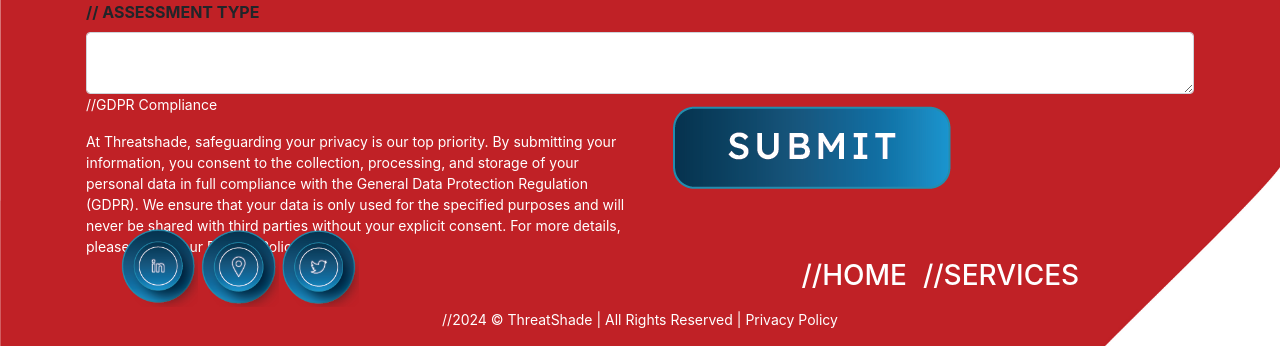
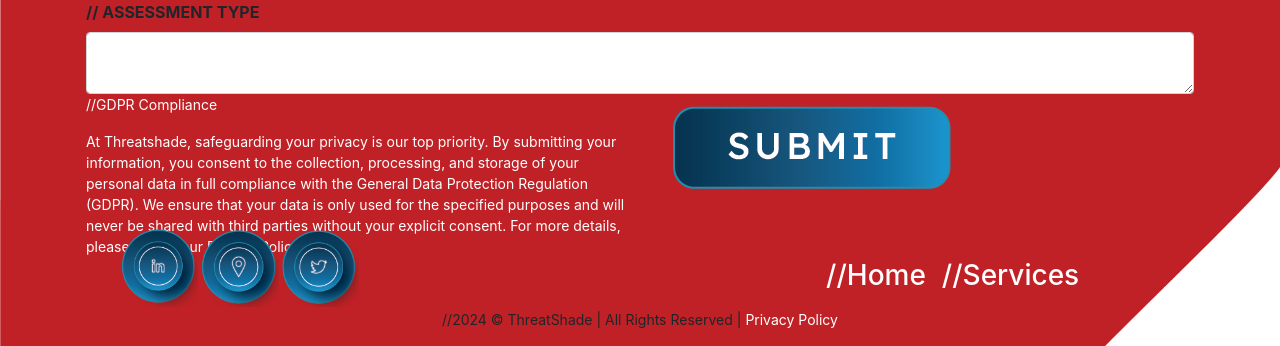
Before and after one commit to SeanKDugg/threatshade, a Flask app: page /contact-us/ in a window 1280 px wide. Shown: the part 454-800 px from the top of the page. Run offline with Flask 3, Linux system fonts and the light colour scheme.

Commit message:
change text to black

```diff
--- a/templates/footer-contact.html
+++ b/templates/footer-contact.html
@@ -3,7 +3,7 @@
 {% block footer %}
     {{ super() }}
     <footer class="w-100">
-        <div class="container w-100">
+        <div class="container w-100 text-black">
             <div class="d-flex container flex-row justify-content-between ">
                 <div class="d-flex flex-row align-content-end ml-3 flex-shrink">
                     <a href="https://www.linkedin.com/">
@@ -17,14 +17,14 @@
                     </a>
                 </div>
                 <div class="container d-flex flex-row flex-grow mr-3 justify-content-end footer-links navbar">
-                    <div class=" d-flex flex-row justify-content-around align-content-start uppercase">
-                        <a href="{{ url_for('index') }}" class="m-2 h3">//Home</a>
-                        <a href="{{ url_for('services') }}" class="m-2 h3">//Services</a>
+                    <div class=" d-flex flex-row justify-content-around align-content-start uppercasek">
+                        <a href="{{ url_for('index') }}" class="m-2 h3 text-black">//Home</a>
+                        <a href="{{ url_for('services') }}" class="m-2 h3 text-black">//Services</a>
                     </div>
                 </div>
             </div>
-            <div class="text-white container d-flex flex-column justify-content-center w-100 small">
-                <p class="d-flex flex-row justify-content-center">//2024 &#169 ThreatShade | All Rights Reserved |<a href="#" class="ml-1"> Privacy Policy</a></p>
+            <div class="container d-flex flex-column justify-content-center w-100 small">
+                <p class="d-flex flex-row justify-content-center">//2024 &#169 ThreatShade | All Rights Reserved |<a href="#" class="ml-1 text-black"> Privacy Policy</a></p>
             </div>
         </div>
     </footer>
```
